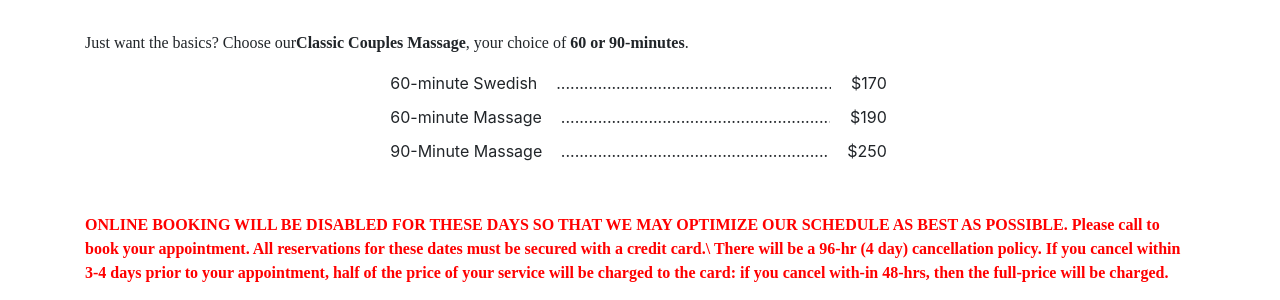
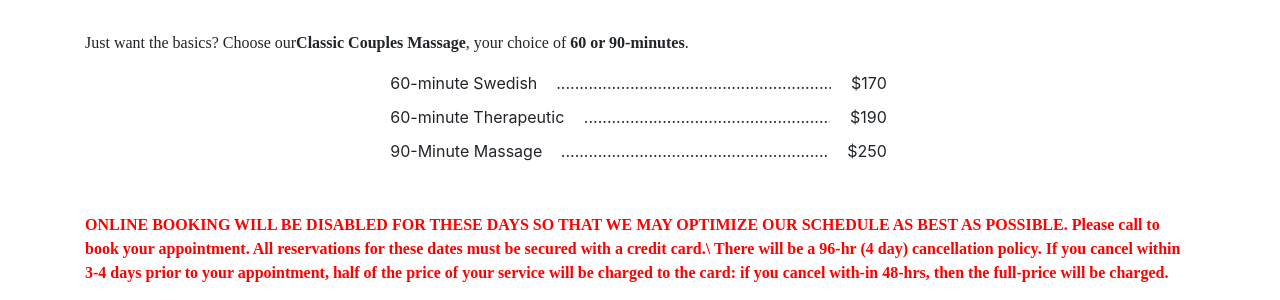
Before and after one commit to nurturemassage/nurture-the-couple, a Jekyll site: the page built from valentines_specials.md, in a window 1280 px wide and 900 px high, scrolled down 826 px. Shown: the part 435-735 px from the top of the window. Built offline with Jekyll 4.4.1, drawn with Linux system fonts in a browser that asks for light colours; a script that is not in the unit is left out.

Commit message:
Update Page “valentines_specials”

```diff
--- a/valentines_specials.md
+++ b/valentines_specials.md
@@ -59,7 +59,7 @@ title: 2019 Valentine's Specials
 
 <li><span>60-minute Swedish</span><span>$170</span></li>
 
-<li><span>60-minute Massage</span><span>$190</span></li>
+<li><span>60-minute Therapeutic</span><span>$190</span></li>
 
 <li><span>90-Minute Massage</span><span>$250</span></li>
 
```
